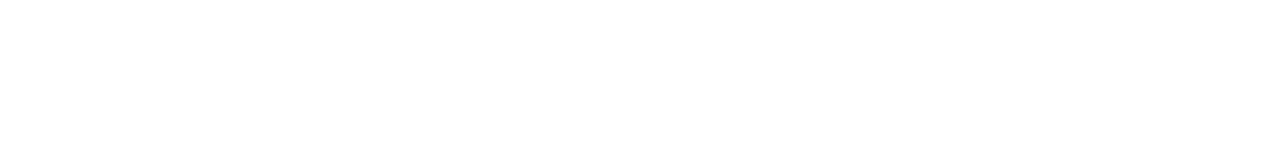
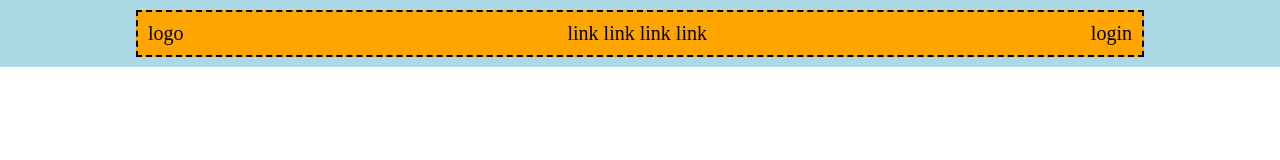
Before and after one commit to DavideCavallotto/htmlcss-struttura-discord, a plain HTML site: page index.html in a window 1280 px wide. Drawn offline with Linux system fonts and the light colour scheme; files that its build step writes are made by us from their sources.

Commit message:
Add header content and stylized elements

```diff
--- a/css/style.css
+++ b/css/style.css
@@ -3,3 +3,21 @@
     padding: 0;
     box-sizing: border-box;
 }
+
+/* header */
+.container {
+    padding: 10px;
+    background-color: rgb(173, 216, 230);
+    min-height: 60px;
+}
+
+.row {
+    width: 80%;
+    margin: auto;
+    background-color: orange;
+    border: 2px dashed black;
+    padding: 10px;
+    display: flex;
+    justify-content: space-between;
+    font-size: 20px;
+}
--- a/index.html
+++ b/index.html
@@ -4,11 +4,23 @@
     <meta charset="UTF-8">
     <meta name="viewport" content="width=device-width, initial-scale=1.0">
     <title>Discord</title>
-    <link rel="stylesheet" href="./style.css">
+    <link rel="stylesheet" href="./css/style.css">
 </head>
 <body>
-    <header>
-
+    <header class="main-header">
+        <nav class="container">
+            <div class="row">
+                <div class="col-3">
+                    logo
+                </div>
+                <div class="col-6">
+                    link link link link
+                </div>
+                <div class="col-3">
+                    login
+                </div>
+            </div>
+        </nav>
     </header>
     <main>
 
```
